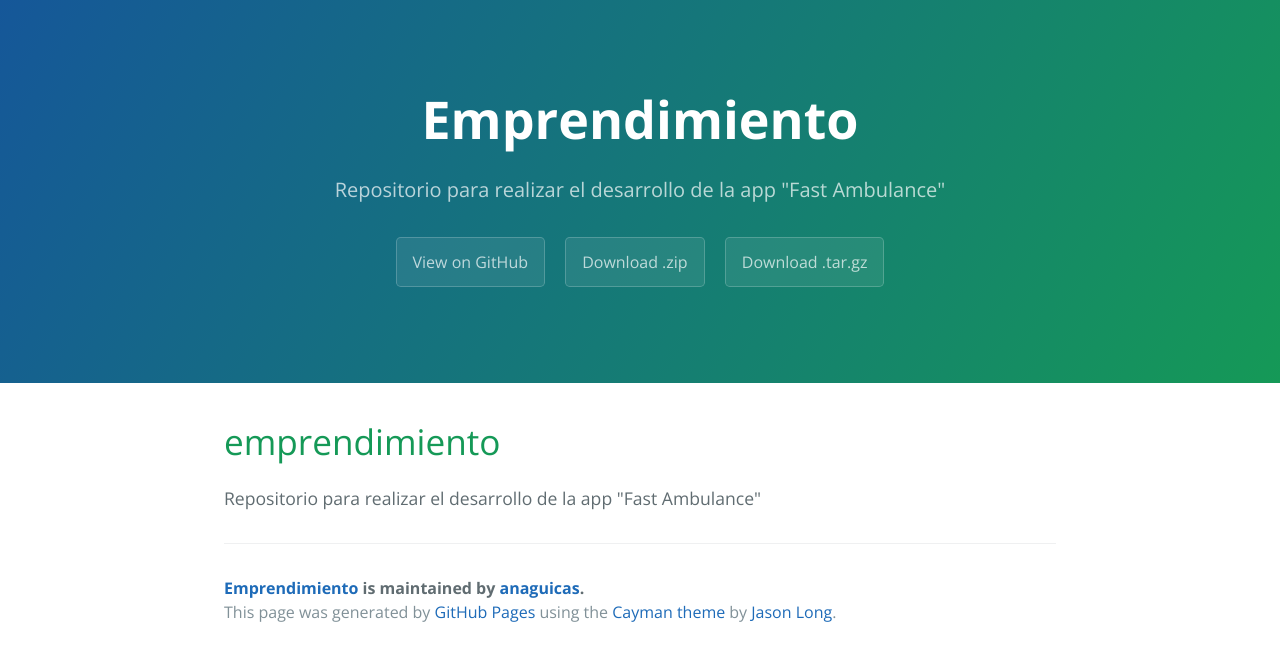
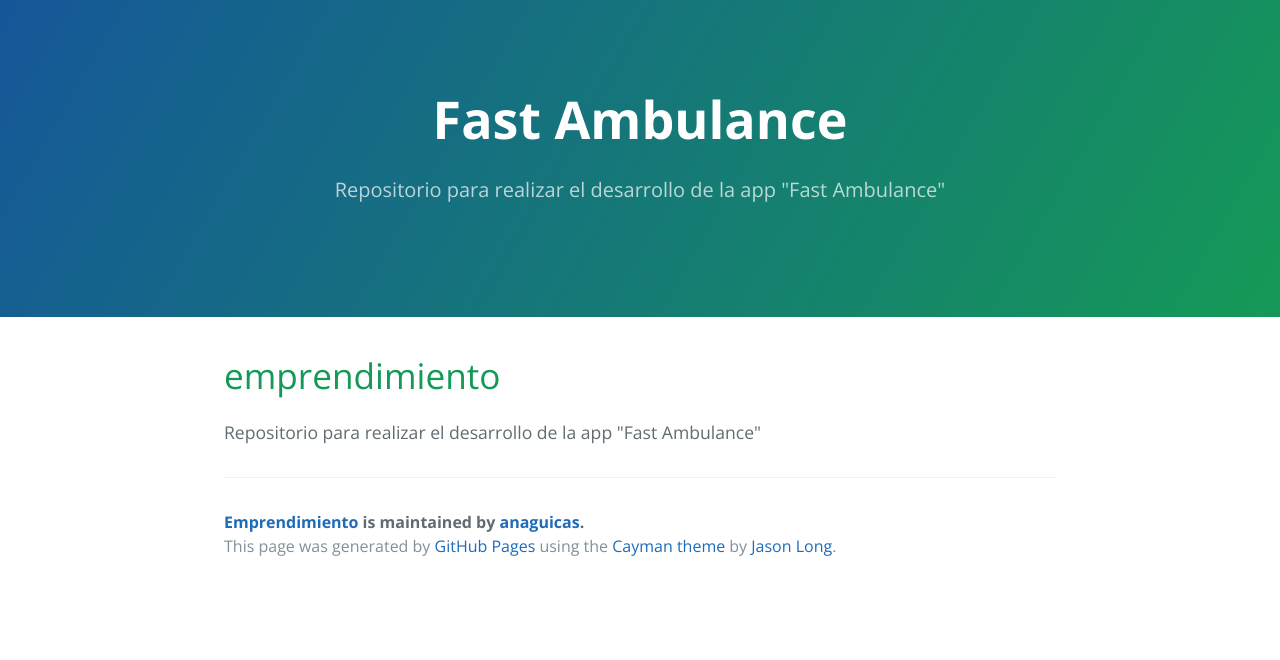
Before and after one commit to yeicol/emprendimiento, a plain HTML site: page index.html in a window 1280 px wide. Drawn offline with nearby package versions, Linux system fonts and the light colour scheme.

Commit message:
Update index.html

```diff
--- a/index.html
+++ b/index.html
@@ -11,11 +11,11 @@
   </head>
   <body>
     <section class="page-header">
-      <h1 class="project-name">Emprendimiento</h1>
+      <h1 class="project-name">Fast Ambulance</h1>
       <h2 class="project-tagline">Repositorio para realizar el desarrollo de la app &quot;Fast Ambulance&quot;</h2>
-      <a href="https://github.com/anaguicas/emprendimiento" class="btn">View on GitHub</a>
+      <!--<a href="https://github.com/anaguicas/emprendimiento" class="btn">View on GitHub</a>
       <a href="https://github.com/anaguicas/emprendimiento/zipball/master" class="btn">Download .zip</a>
-      <a href="https://github.com/anaguicas/emprendimiento/tarball/master" class="btn">Download .tar.gz</a>
+      <a href="https://github.com/anaguicas/emprendimiento/tarball/master" class="btn">Download .tar.gz</a>-->
     </section>
 
     <section class="main-content">
```
